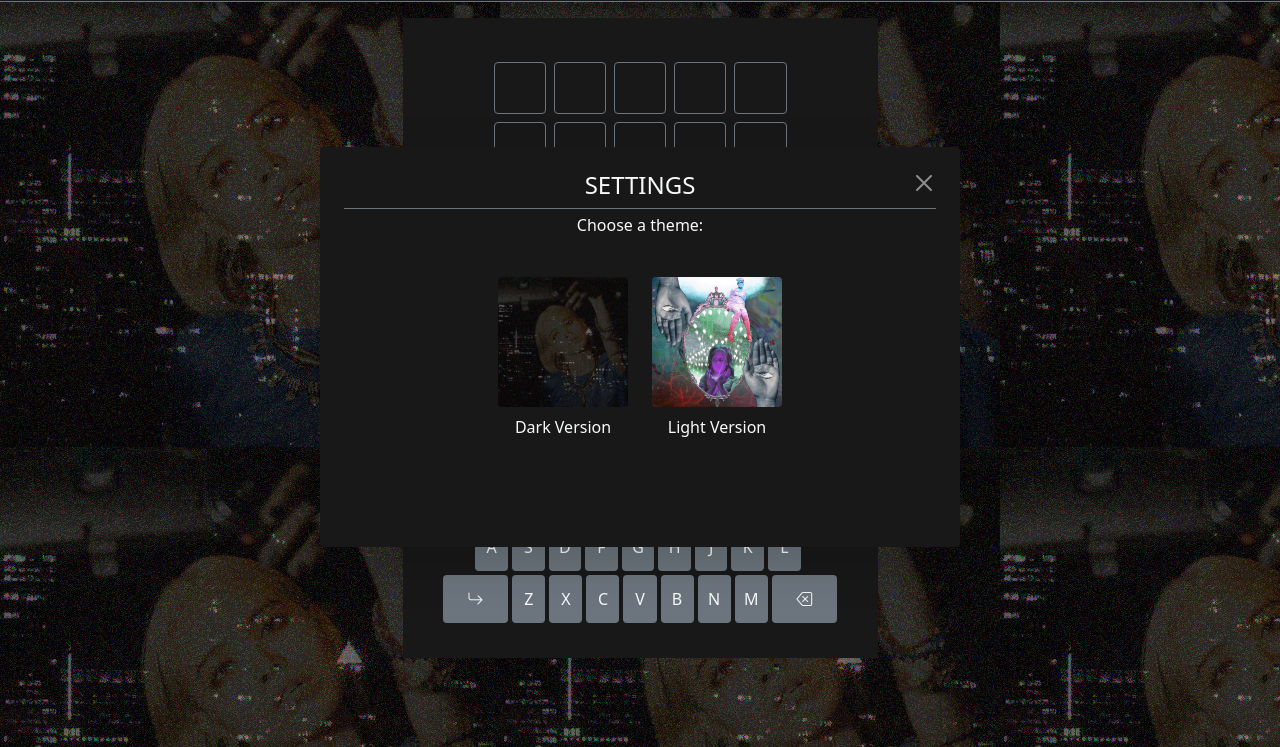
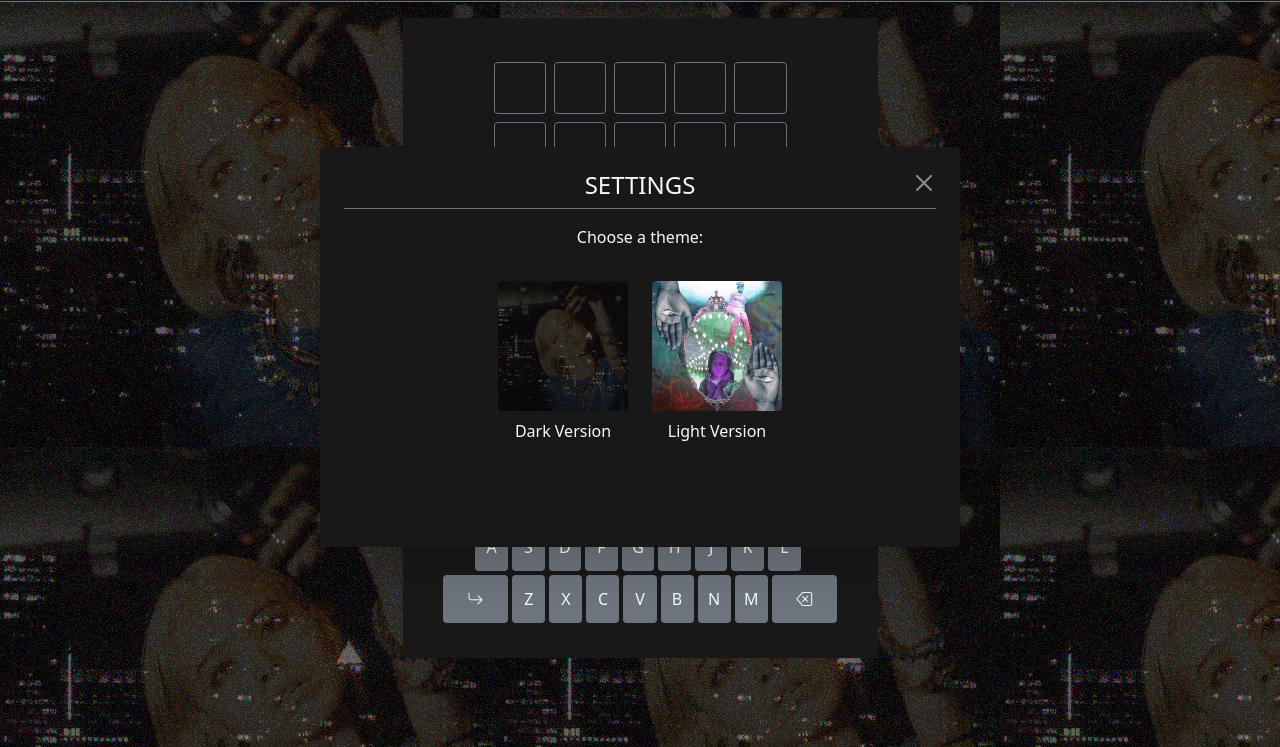
Before and after one commit to hypogirl/WPSE, a plain HTML site: page index.html in a window 1280 px wide. Both pictures are taken after a click on the button 1247 px from the left and 27 px from the top of the page. Shown: the part 53-800 px from the top of the page. Drawn offline with nearby package versions, Linux system fonts and the light colour scheme; a web font is replaced by a local one.

Commit message:
fixing settings

```diff
--- a/index.html
+++ b/index.html
@@ -22,14 +22,14 @@
     </nav>
     <div class="position-absolute top-50 start-50 translate-middle rounded p-4 bg-dark text-light shadow-lg display-none display-small" id="settings">
         <p class="h4 text-center pb-2 mb-1 border-bottom border-secondary">SETTINGS</p>
-        <p class="text-center mb-4">Choose a theme:</p>
-        <div class="row text-center pt-3">
+        <p class="text-center my-3">Choose a theme:</p>
+        <div class="row text-center">
             <div class="col-3"></div>
-            <div class="col opacity-0 backgroundImg">
+            <div class="col opacity-0 backgroundImg pt-3 pb-2">
                 <img src="imgs/1.jpg" class="figure-img img-fluid rounded" onclick="updateTheme(1)">
                 Dark Version
             </div>
-            <div class="col opacity-0 backgroundImg">
+            <div class="col opacity-0 backgroundImg pt-3 pb-2">
                 <img src="imgs/2.jpg" class="figure-img img-fluid rounded" onclick="updateTheme(2)">
                 Light Version
             </div>
--- a/style.css
+++ b/style.css
@@ -147,3 +147,7 @@ body {
 .display {
     display: block;
 }
+
+.backgroundImg:hover {
+    background-color: #ffffff3d;
+}
```
